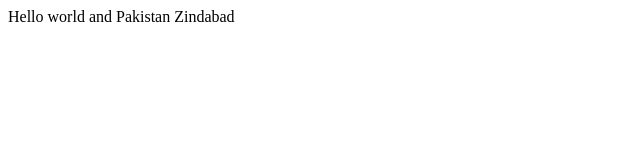
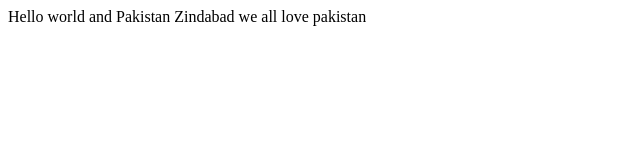
Before and after one commit to RaiMuhammadTayyab/Tayyab-Boot-Camp2020, a plain HTML site: page index.html in a window 1280 px wide. Shown: the whole page, without its empty margins (0-640 px from the left). Drawn offline with Linux system fonts and the light colour scheme.

Commit message:
Update index.html
chnaged code

```diff
--- a/index.html
+++ b/index.html
@@ -5,6 +5,6 @@
     <title>Hello world </title>
 </head>
 <body>
-    Hello world and Pakistan Zindabad
+    Hello world and Pakistan Zindabad we all love pakistan
 </body>
 </html>
```
